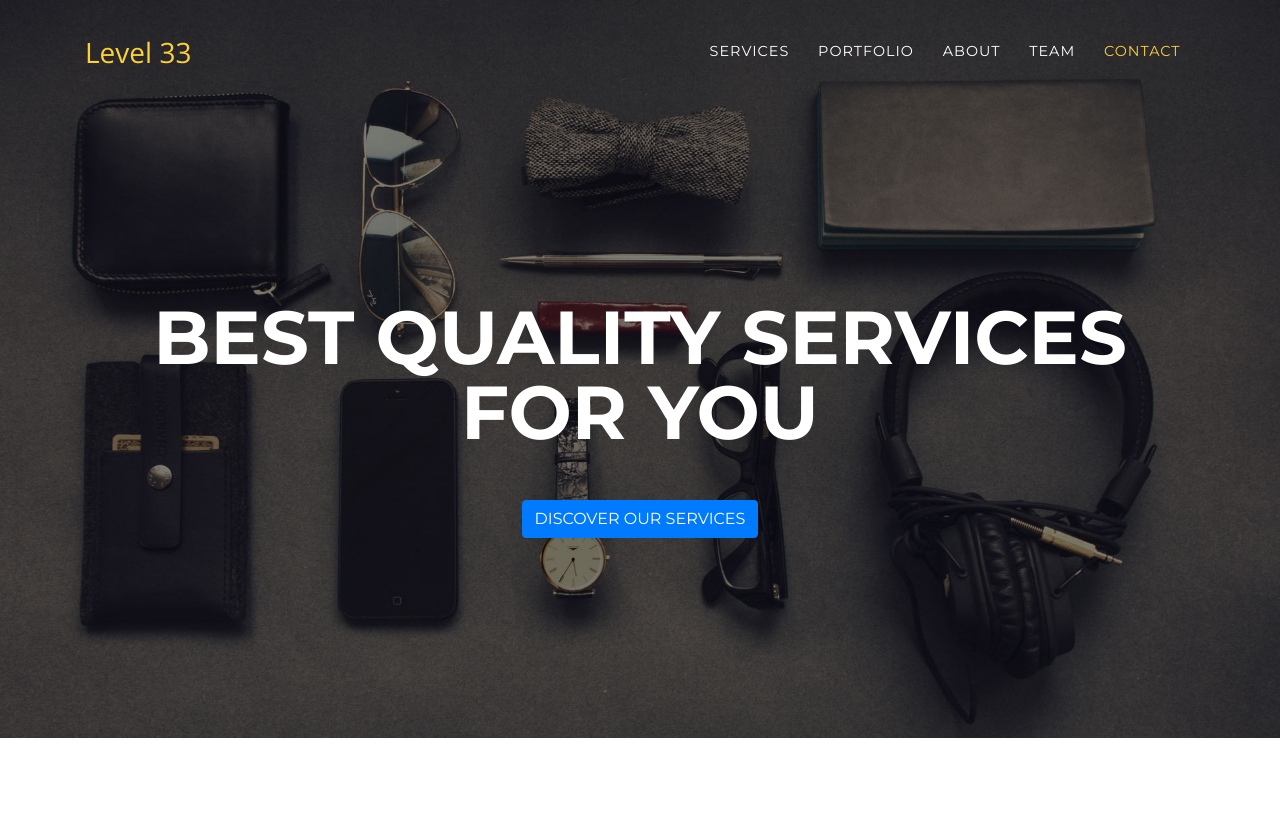
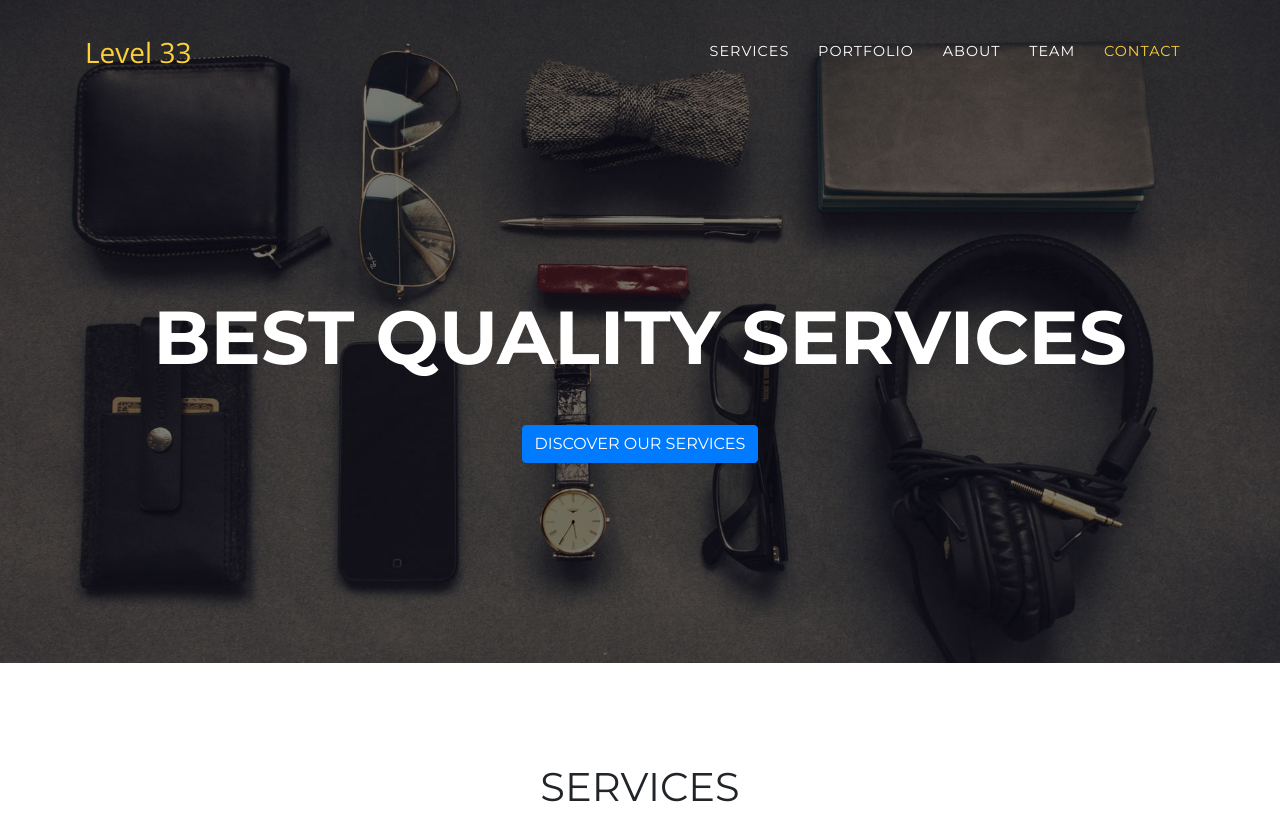
Before and after one commit to level33/website, a website with bundled scripts: page index.html in a window 1280 px wide. Shown: the top 814 px of the page. Built offline with nearby package versions, Linux system fonts and the light colour scheme; a web font is replaced by a local one.

Commit message:
Images adjustments

```diff
--- a/index.html
+++ b/index.html
@@ -61,7 +61,7 @@
   <header class="masthead">
     <div class="container">
       <div class="intro-text">
-        <div class="intro-heading text-uppercase">Best Quality Services for YOU</div>
+        <div class="intro-heading text-uppercase">Best Quality Services</div>
         <a class="btn btn-primary btn-xl text-uppercase js-scroll-trigger" href="#services">Discover Our Services</a>
       </div>
     </div>
```
Also changed, not shown: img/logos/arhs.png, img/logos/belfius.png, img/portfolio/arhs.png (added), img/portfolio/belfius.png (added), img/portfolio/bpost.png (added), img/portfolio/centric.png (added), img/portfolio/ec.png (added), img/portfolio/senovo.png (added), img/portfolio/teksystems.png (added), img/portfolio/vdab.jpeg (added), img/team/1.jpg (deleted), img/team/2.jpg (deleted).
